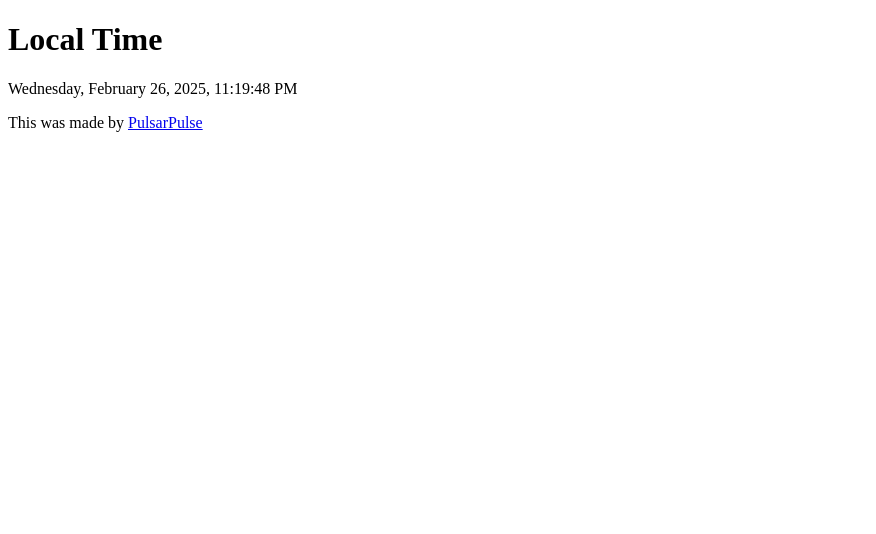
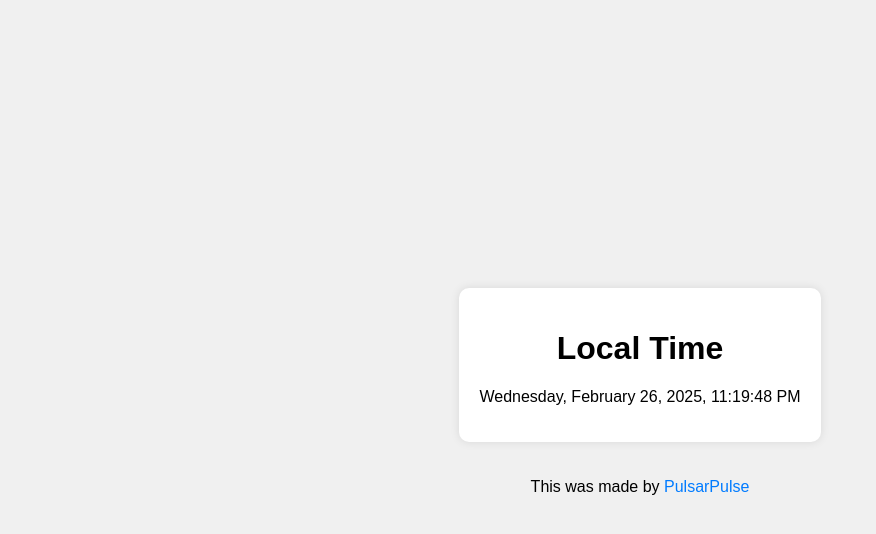
Before and after one commit to PulsarPulse/Simple-Clock, a plain HTML site: page index.html in a window 1280 px wide. Shown: the whole page, without its empty margins (0-876 px from the left). Drawn offline with Linux system fonts and the light colour scheme.

Commit message:
Update index.html

```diff
--- a/index.html
+++ b/index.html
@@ -4,7 +4,40 @@
     <meta charset="UTF-8">
     <meta name="viewport" content="width=device-width, initial-scale=1.0">
     <title>Local Time</title>
-    <link rel="stylesheet" href="style.css">
+    <style>
+        body {
+            font-family: Arial, sans-serif;
+            display: flex;
+            flex-direction: column;
+            justify-content: center;
+            align-items: center;
+            height: 100vh;
+            margin: 0;
+            background-color: #f0f0f0;
+        }
+
+        div {
+            text-align: center;
+            background: white;
+            padding: 20px;
+            border-radius: 10px;
+            box-shadow: 0 0 10px rgba(0, 0, 0, 0.1);
+        }
+
+        footer {
+            margin-top: 20px;
+            text-align: center;
+        }
+
+        footer a {
+            color: #007bff;
+            text-decoration: none;
+        }
+
+        footer a:hover {
+            text-decoration: underline;
+        }
+    </style>
     <script>
         document.addEventListener('DOMContentLoaded', (event) => {
             setInterval(updateDateTime, 1000);
```
